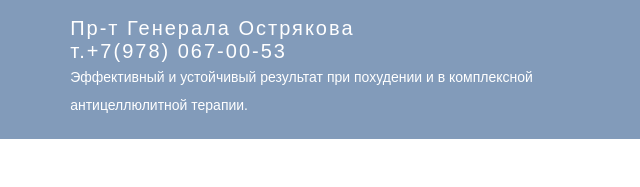
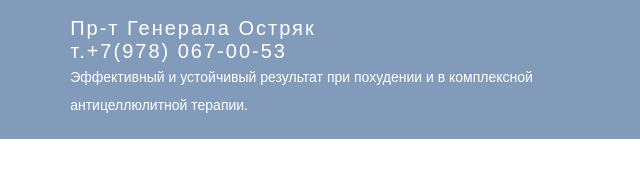
Before and after one commit to Tori187/Yliya.gh, a plain HTML site: page index.html in a window 1280 px wide. Shown: the part 377-564 px from the top of the page, 75-715 px from the left. Drawn offline with Linux system fonts and the light colour scheme; a web font is replaced by a local one.

Commit message:
Update index.html

```diff
--- a/index.html
+++ b/index.html
@@ -65,7 +65,7 @@
    <div class="prime-row">
       <div class="prime-content">
          <h1 class="prime-heaging">Аппаратный массаж <br><span>Севастополь</span></h1>
-         <h2 class="prime-tel">Пр-т Генерала Острякова <br> т.+7(978) 067-00-53</h2>
+         <h2 class="prime-tel">Пр-т Генерала Остряк <br> т.+7(978) 067-00-53</h2>
          <p>Эффективный и устойчивый результат при похудении и в комплексной антицеллюлитной терапии.</p>
 
       </div>
```
